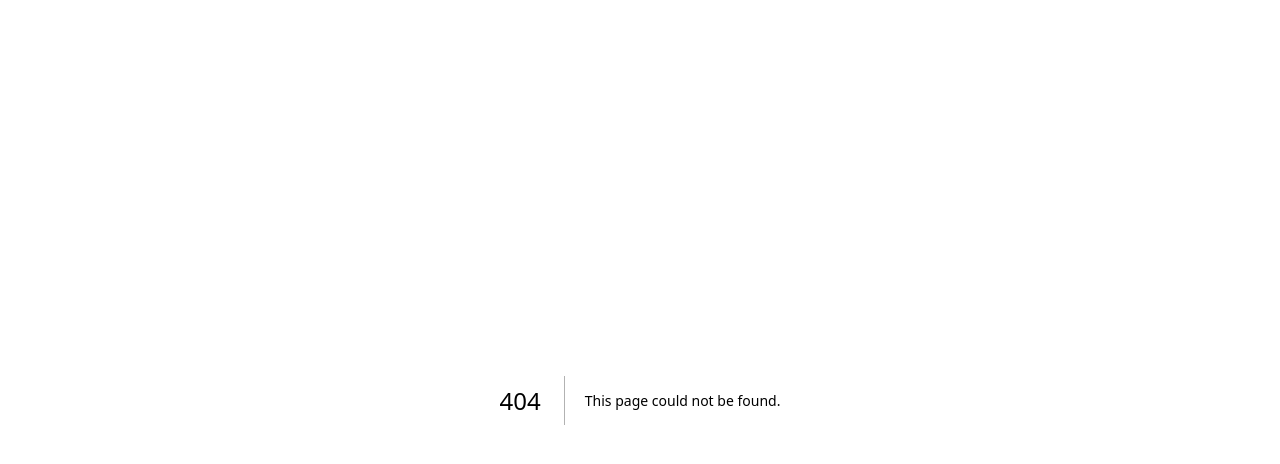
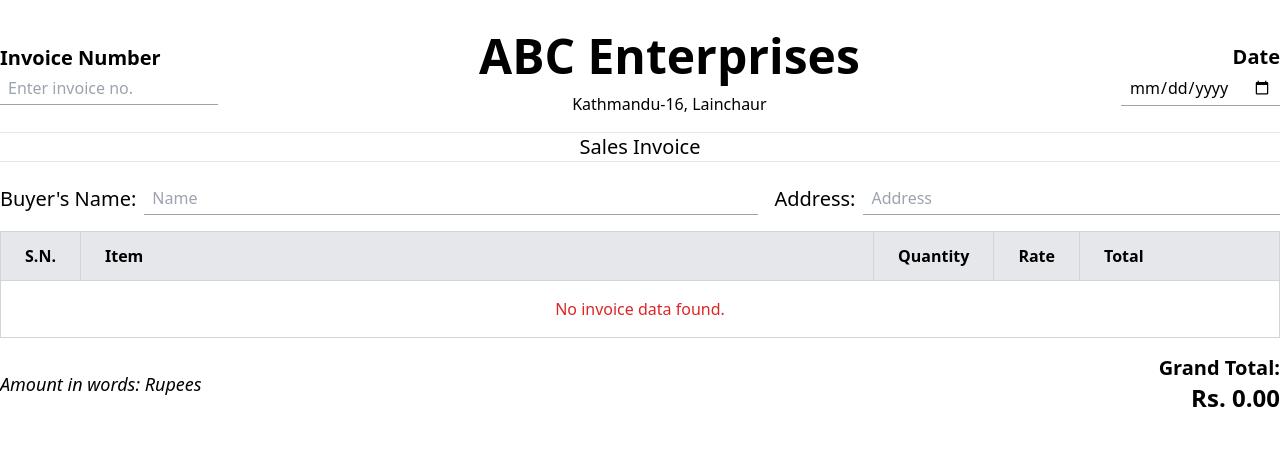
Before and after one commit to Ravi-Sapkota/BILLERP, a Next.js app: page /invoice in a window 1280 px wide. Before the commit this address had no page. Shown: the top 464 px of the page. Built offline with nearby package versions, Linux system fonts and the light colour scheme.

Commit message:
sales invoice generated and made printable

```diff
--- /dev/null
+++ b/app/invoice/page.js
@@ -0,0 +1,218 @@
+"use client";
+import { useEffect, useState } from "react";
+import { getFromStorage } from "@/utils/storage";
+
+const InvoicePage = () => {
+  const [invoiceData, setInvoiceData] = useState([]);
+
+  useEffect(() => {
+    const storedData = getFromStorage("invoiceData");
+    if (storedData) {
+      setInvoiceData(storedData);
+    }
+  }, []);
+
+  const grandTotal = invoiceData.reduce(
+    (acc, item) => acc + Number(item.quantity) * Number(item.rate || 0),
+    0
+  );
+
+  const numberToWords = (num) => {
+    const ones = [
+      "",
+      "One",
+      "Two",
+      "Three",
+      "Four",
+      "Five",
+      "Six",
+      "Seven",
+      "Eight",
+      "Nine",
+    ];
+    const teens = [
+      "Ten",
+      "Eleven",
+      "Twelve",
+      "Thirteen",
+      "Fourteen",
+      "Fifteen",
+      "Sixteen",
+      "Seventeen",
+      "Eighteen",
+      "Nineteen",
+    ];
+    const tens = [
+      "",
+      "",
+      "Twenty",
+      "Thirty",
+      "Forty",
+      "Fifty",
+      "Sixty",
+      "Seventy",
+      "Eighty",
+      "Ninety",
+    ];
+
+    const convertBelowHundred = (n) => {
+      if (n < 10) return ones[n];
+      if (n < 20) return teens[n - 10];
+      return tens[Math.floor(n / 10)] + (n % 10 ? " " + ones[n % 10] : "");
+    };
+
+    const convertToWords = (n) => {
+      if (n === 0) return "";
+      if (n < 100) return convertBelowHundred(n);
+      if (n < 1000)
+        return (
+          ones[Math.floor(n / 100)] + " Hundred " + convertBelowHundred(n % 100)
+        );
+      if (n < 100000)
+        return (
+          convertToWords(Math.floor(n / 1000)) +
+          " Thousand " +
+          convertToWords(n % 1000)
+        );
+      if (n < 10000000)
+        return (
+          convertToWords(Math.floor(n / 100000)) +
+          " Lakh " +
+          convertToWords(n % 100000)
+        );
+      return (
+        convertToWords(Math.floor(n / 10000000)) +
+        " Crore " +
+        convertToWords(n % 10000000)
+      );
+    };
+
+    const integerPart = Math.floor(num);
+    const decimalPart = Math.round((num - integerPart) * 100);
+
+    let result = `Rupees ${convertToWords(integerPart)}`;
+    if (decimalPart > 0) {
+      result += ` and ${convertToWords(decimalPart)} Paisa`;
+    }
+    return result.trim();
+  };
+
+  return (
+    <div className="container mx-auto my-8">
+      {/* inv, org name date div */}
+      <div className="flex justify-between items-center pb-4">
+        <div className="w-1/8">
+          <h1 className="text-xl font-bold">Invoice Number</h1>
+          <input
+            type="text"
+            placeholder="Enter invoice no."
+            className="w-full border-b border-gray-400 focus:outline-none focus:border-gray-600 px-2 py-1 bg-transparent"
+          />
+        </div>
+
+        <div className="w-4/5 text-center">
+          <h1 className="text-5xl font-bold mb-3">ABC Enterprises</h1>
+          <h3>Kathmandu-16, Lainchaur</h3>
+        </div>
+
+        <div className="w-1/8 text-right">
+          <h1 className="text-xl font-bold">Date</h1>
+          <input
+            type="date"
+            className="w-full border-b border-gray-400 focus:outline-none focus:border-gray-600 px-2 py-1 bg-transparent"
+          />
+        </div>
+      </div>
+
+      <h1 className="text-xl border-t border-b mb-5 text-center">
+        Sales Invoice
+      </h1>
+
+      {/* buyer's details div */}
+      <div className="flex gap-4 pb-4">
+        {/* Buyer's Name - 60% Width */}
+        <div className="flex items-center w-3/5 gap-2">
+          <h1 className="text-xl whitespace-nowrap">Buyer's Name:</h1>
+          <input
+            type="text"
+            placeholder="Name"
+            className="flex-1 border-b border-gray-400 focus:outline-none focus:border-gray-600 px-2 py-1 bg-transparent"
+          />
+        </div>
+
+        {/* Address - 40% Width */}
+        <div className="flex items-center w-2/5 gap-2">
+          <h1 className="text-xl whitespace-nowrap">Address:</h1>
+          <input
+            type="text"
+            placeholder="Address"
+            className="flex-1 border-b border-gray-400 focus:outline-none focus:border-gray-600 px-2 py-1 bg-transparent"
+          />
+        </div>
+      </div>
+
+      {/* bill table */}
+      <table className="w-full border-collapse border border-gray-300">
+        <thead>
+          <tr className="bg-gray-200">
+            <th className="border border-gray-300 px-4 py-3 w-[10vh]">S.N.</th>
+            <th className="border border-gray-300 px-6 py-3 text-left">Item</th>
+            <th className="border border-gray-300 px-6 py-3 text-left w-[10vh]">
+              Quantity
+            </th>
+            <th className="border border-gray-300 px-6 py-3 text-left w-[10vh]">
+              Rate
+            </th>
+            <th className="border border-gray-300 px-6 py-3 text-left w-[25vh]">
+              Total
+            </th>
+          </tr>
+        </thead>
+        <tbody>
+          {invoiceData.length > 0 ? (
+            invoiceData.map((item, index) => (
+              <tr key={index}>
+                <td className="border border-gray-300 px-4 py-2">
+                  {index + 1}
+                </td>
+                <td className="border border-gray-300 px-6 py-1">
+                  {item.slug}
+                </td>
+                <td className="border border-gray-300 px-6 py-1">
+                  {item.quantity}
+                </td>
+                <td className="border border-gray-300 px-6 py-1">
+                  {item.rate}
+                </td>
+                <td className="border border-gray-300 px-6 py-1">
+                  Rs. {item.quantity * item.rate}
+                </td>
+              </tr>
+            ))
+          ) : (
+            <tr>
+              <td colSpan="5" className="text-center py-4 text-red-600">
+                No invoice data found.
+              </td>
+            </tr>
+          )}
+        </tbody>
+      </table>
+
+      <div className="flex justify-between items-center mt-4">
+        <div className="w-7/10 text-left">
+          <h3 className="text-lg italic">
+            Amount in words: {numberToWords(grandTotal)}
+          </h3>
+        </div>
+
+        <div className="w-3/10 text-right">
+          <h1 className="text-xl font-bold">Grand Total:</h1>
+          <h2 className="text-2xl font-bold">Rs. {grandTotal.toFixed(2)}</h2>
+        </div>
+      </div>
+    </div>
+  );
+};
+
+export default InvoicePage;
--- a/app/sales/page.js
+++ b/app/sales/page.js
@@ -1,6 +1,7 @@
 "use client";
 import { useState } from "react";
 import Header from "@/components/Header";
+import { saveToStorage } from "@/utils/storage";
 
 const SalesPage = () => {
   const [searchQuery, setSearchQuery] = useState("");
@@ -30,7 +31,7 @@ const SalesPage = () => {
     }
     setInvoiceItems([
       ...invoiceItems,
-      { ...product, quantity: 1, rate: product.rate * 1.25 },
+      { ...product, quantity: 1, rate: product.rate * 1.2 },
     ]);
     setAlert("");
   };
@@ -47,6 +48,11 @@ const SalesPage = () => {
     (total, item) => total + calculateTotal(item),
     0
   );
+
+  const openInvoicePage = () => {
+    saveToStorage("invoiceData", invoiceItems);
+    window.open("/invoice", "_blank");
+  };
 
   const handleSubmit = async () => {
     // Check if any quantity exceeds stock availability
@@ -90,6 +96,7 @@ const SalesPage = () => {
         setAlert("Inventory successfully updated!");
         setInvoiceItems([]); // Clear the invoice after successful submission
         setTimeout(() => setAlert(""), 3000);
+        openInvoicePage();
       } else {
         setAlert(result.error || "Failed to update inventory.");
       }
--- /dev/null
+++ b/utils/storage.js
@@ -0,0 +1,13 @@
+export const saveToStorage = (key, data) => {
+  if (typeof window !== "undefined") {
+    localStorage.setItem(key, JSON.stringify(data));
+  }
+};
+
+export const getFromStorage = (key) => {
+  if (typeof window !== "undefined") {
+    const data = localStorage.getItem(key);
+    return data ? JSON.parse(data) : null;
+  }
+  return null;
+};
```
